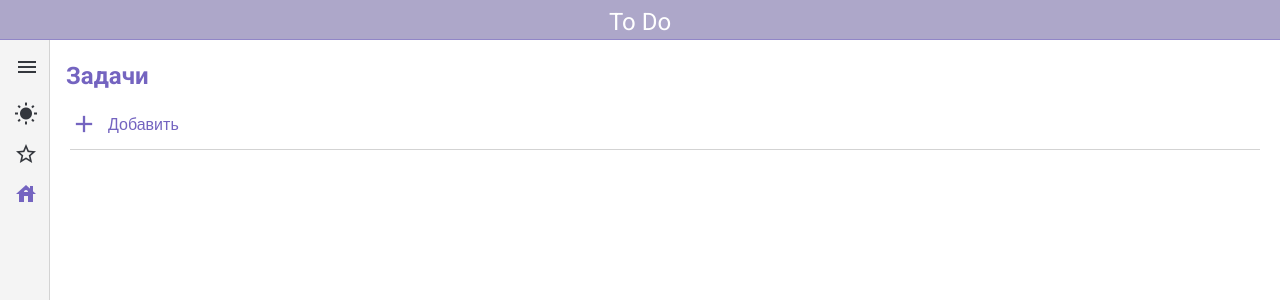
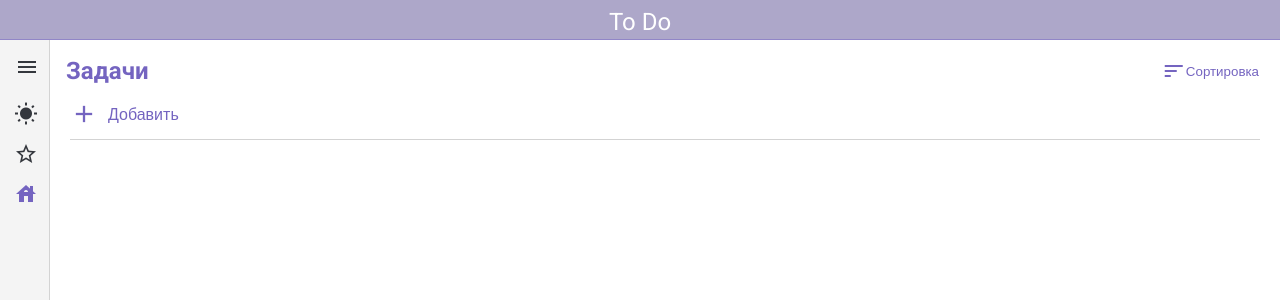
Before and after one commit to Nookyz/todo-ts, a React (Create React App) app: page / in a window 1280 px wide. Shown: the top 300 px of the page. Built offline with nearby package versions, Linux system fonts and the light colour scheme.

Commit message:
add popup & custom hook

```diff
--- /dev/null
+++ b/src/components/Popup/Popup.styled.tsx
@@ -0,0 +1,50 @@
+import styled from 'styled-components'
+
+export const MyPopup = styled.div`
+  position: absolute;
+  top: 104px;
+  right: 16px;
+  z-index: 100;
+  width: 240px;
+  min-height: 200px;
+  max-height: 250px;
+  background: #fff;
+  color: #7c7e81;
+  border-radius: 3px;
+  box-shadow: 0 0 3px rgba(0,0,0,0.5);
+  animation-name: popup;
+  animation-duration: 0.7s;
+
+  @keyframes popup {
+    0%   {opacity: 0;}
+    25%  {opacity: 0.25;}
+    50%  {opacity: 0.5;}
+    75%  {opacity: 0.75;}
+    100% {opacity: 1;}
+  }
+
+  .popup-title{
+    display: flex;
+    justify-content: center;
+    padding: 12px 0;
+    border-bottom: 1px solid #D3D3D3;
+    font-weight: 500;
+  }
+  .popup-wrap{
+    padding: 10px 0;
+  }
+  .popup-item{
+    width: 100%;
+    display: flex;
+    align-items: center;
+    padding: 10px 15px;
+    span:last-child{
+      font-size: 16px;
+      margin-left: 10px;
+    }
+    :hover{
+      background: #E0E0E0;
+      color: #7464C0;
+    }
+  }
+`
--- /dev/null
+++ b/src/components/Popup/Popup.tsx
@@ -0,0 +1,50 @@
+import React, { ReactElement } from 'react'
+import {MyPopup} from './Popup.styled'
+
+interface IPopupProps {
+  sort: React.Ref<HTMLDivElement>
+}
+
+export const Popup = ({sort}: IPopupProps): ReactElement => {
+  return (
+    <MyPopup ref={sort}>
+
+      <div className='popup-title'>
+        Порядок сортировки
+      </div>
+
+      <div className='popup-wrap'>
+
+        <div className='popup-item'>
+          <span className="material-icons">
+            text_rotate_vertical
+          </span>
+          <span>По алфавиту</span>
+        </div>
+
+        <div className='popup-item'>
+          <span className="material-icons">
+            star_border
+          </span>
+          <span>Важность</span>
+        </div>
+
+        <div className='popup-item'>
+          <span className="material-icons">
+            check_circle_outline
+          </span>
+          <span>Выполненые</span>
+        </div>
+
+        <div className='popup-item'>
+          <span className="material-icons">
+            event
+          </span>
+          <span>По дате создания</span>
+        </div>
+
+      </div>
+
+    </MyPopup>
+  )
+}
--- a/src/components/TodoToolbar/TodoToolbar.styled.tsx
+++ b/src/components/TodoToolbar/TodoToolbar.styled.tsx
@@ -1,20 +1,35 @@
 import styled from 'styled-components'
 
-export const MyTodo = styled.div`
+export const MyToolbar = styled.div`
   display: flex;
-  flex-direction: column;
+  padding: 12px 16px 0;
   width: 100%;
+  justify-content: space-between;
+
 `
-export const MyToolbar = styled.div`
-  padding: 12px 16px 0;
-  height: 60px;
-  width: 100%;
-
+export const MyToolbarTitle = styled.div`
+  height: 38px;
   h2{
-    height: 48px;
+    height: 38px;
     display: flex;
     flex-direction: row;
     align-items: center;
     color: #7464C0;
   }
 `
+
+export const MyToolbarSort = styled.button`
+  margin-left: 20px;
+  height: 38px;
+  display: flex;
+  align-items: center;
+  padding: 0 5px ;
+  background: ${(props: {bg: boolean}) => (props.bg ? '#E0E0E0' : '#fff')};
+  border: transparent;
+  outline: none;
+  color: #7464C0;
+  :hover{
+    background: #E0E0E0;
+    border-radius: 3px;
+  }
+`
--- a/src/components/TodoToolbar/TodoToolbar.tsx
+++ b/src/components/TodoToolbar/TodoToolbar.tsx
@@ -1,8 +1,11 @@
-import React, { ReactElement } from 'react'
+import React, { ReactElement, useState, useRef } from 'react'
 import {
-  MyTodo,
-  MyToolbar
+  MyToolbar,
+  MyToolbarTitle,
+  MyToolbarSort,
 } from './TodoToolbar.styled'
+import { useClose } from '../../hooks/close.hook'
+import { Popup } from '../Popup/Popup'
 
 interface ITodoToolbarProps {
   title: string
@@ -10,13 +13,34 @@ interface ITodoToolbarProps {
 
 export const TodoToolbar = ({title}: ITodoToolbarProps): ReactElement => {
 
+  const [openPopup, setOpenPopup] = useState<boolean>(false)
+
+  const sort = useRef<HTMLDivElement>(null)
+
+  useClose(sort, () => setOpenPopup(false))
+
   return (
-    <MyTodo>
+    <MyToolbar>
 
-      <MyToolbar >
+      <MyToolbarTitle >
         <h2>{title}</h2>
-      </MyToolbar>
+      </MyToolbarTitle>
 
-    </MyTodo>
+      <MyToolbarSort
+      onClick={() => setOpenPopup(!openPopup)}
+      disabled={openPopup}
+      bg={openPopup}
+      >
+        <span className="material-icons">
+          sort
+        </span>
+        <span>
+          Сортировка
+        </span>
+      </MyToolbarSort>
+
+      {openPopup ? <Popup sort={sort}/> : null}
+
+    </MyToolbar>
   )
 }
--- /dev/null
+++ b/src/hooks/close.hook.tsx
@@ -0,0 +1,22 @@
+import { useEffect } from "react";
+
+export const useClose = (ref: any, close: any) => {
+  useEffect(() => {
+
+    const listener = (event: any) => {
+      if (
+        ref.current &&
+        event.target &&
+        ref.current.contains(event.target)
+      ) {
+        return
+      }
+      close()
+    }
+
+    document.addEventListener("mousedown", listener)
+    return () => {
+      document.removeEventListener("mousedown", listener)
+    }
+  }, [ref, close])
+}
```
Also changed, not shown: src/components/TodoInput/TodoInput.tsx (line endings or trailing spaces).
